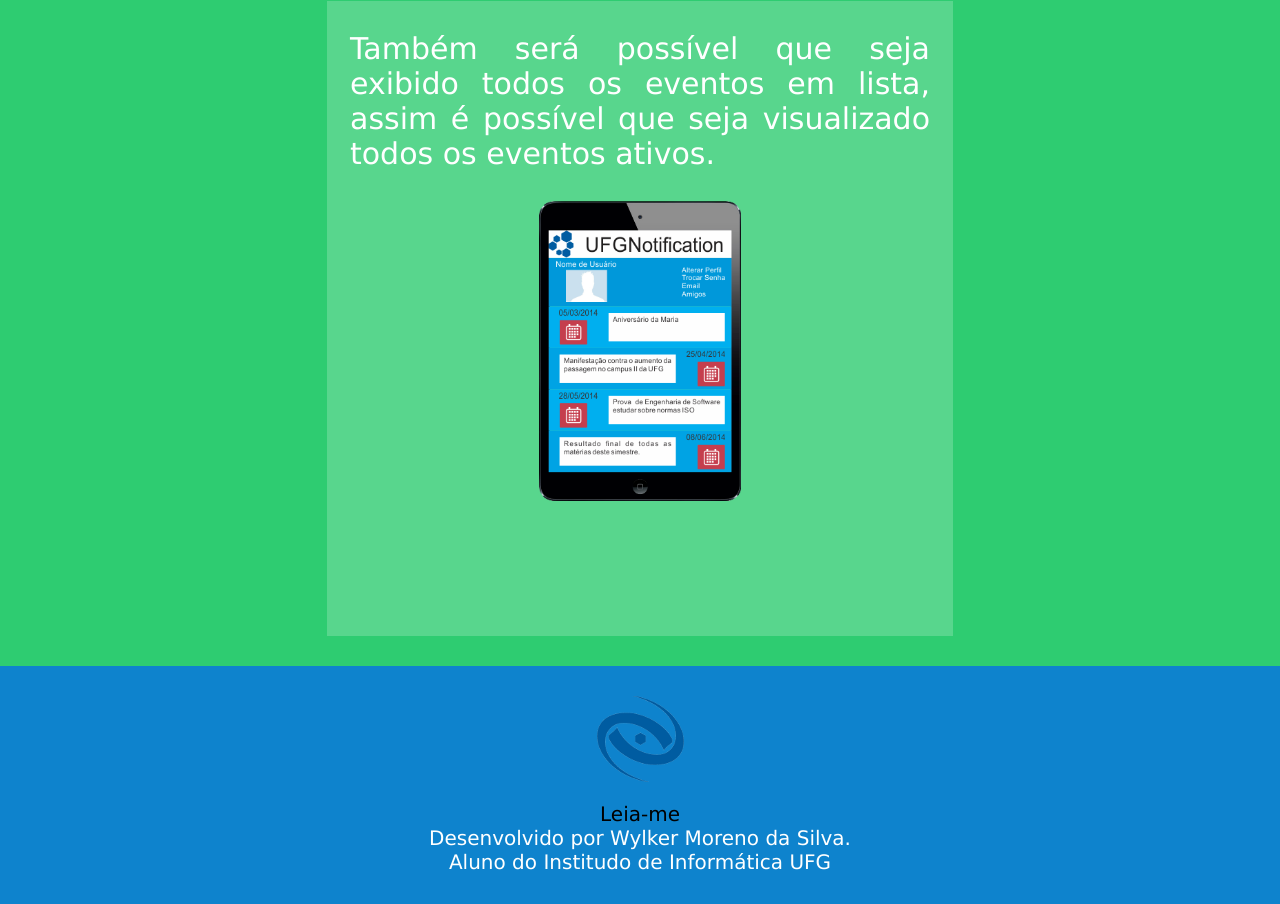
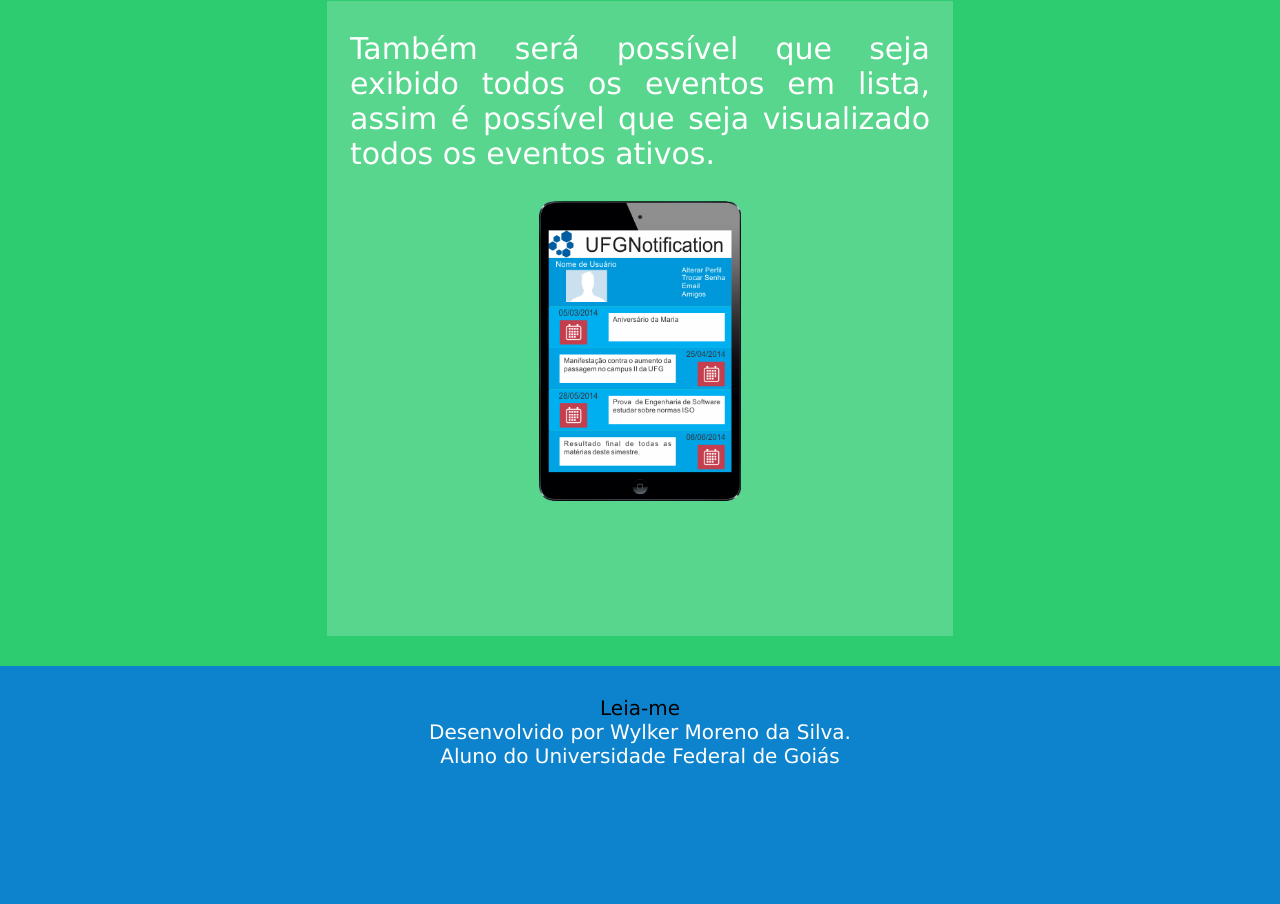
Before and after one commit to wylkerxpz/trabalho-e, a plain HTML site: page index.html in a window 1280 px wide. Shown: the part 2897-3801 px from the top of the page. After the commit the page ends 3695 px from the top, so only its background shows below. Drawn offline with Linux system fonts and the light colour scheme.

Commit message:
Exclusao de imagem do INF, Acrescimo em Termos de Uso do logotipo da ufg

```diff
--- a/index.html
+++ b/index.html
@@ -51,11 +51,9 @@
             </div>
 
             <footer>
-            	<img src="./images/inf.png" />
-                <br>
                 <a href="expecificacao-do-trabalho-e.pdf" target="_blank">Leia-me</a>
                 <br>
-                <a>Desenvolvido por Wylker Moreno da Silva.<br> Aluno do Institudo de Informática UFG</a>
+                <a>Desenvolvido por Wylker Moreno da Silva.<br> Aluno do Universidade Federal de Goiás</a>
             </footer>
         </center>
 	</body>
```
Also changed, not shown: images/inf.png (deleted), 1 other file.
